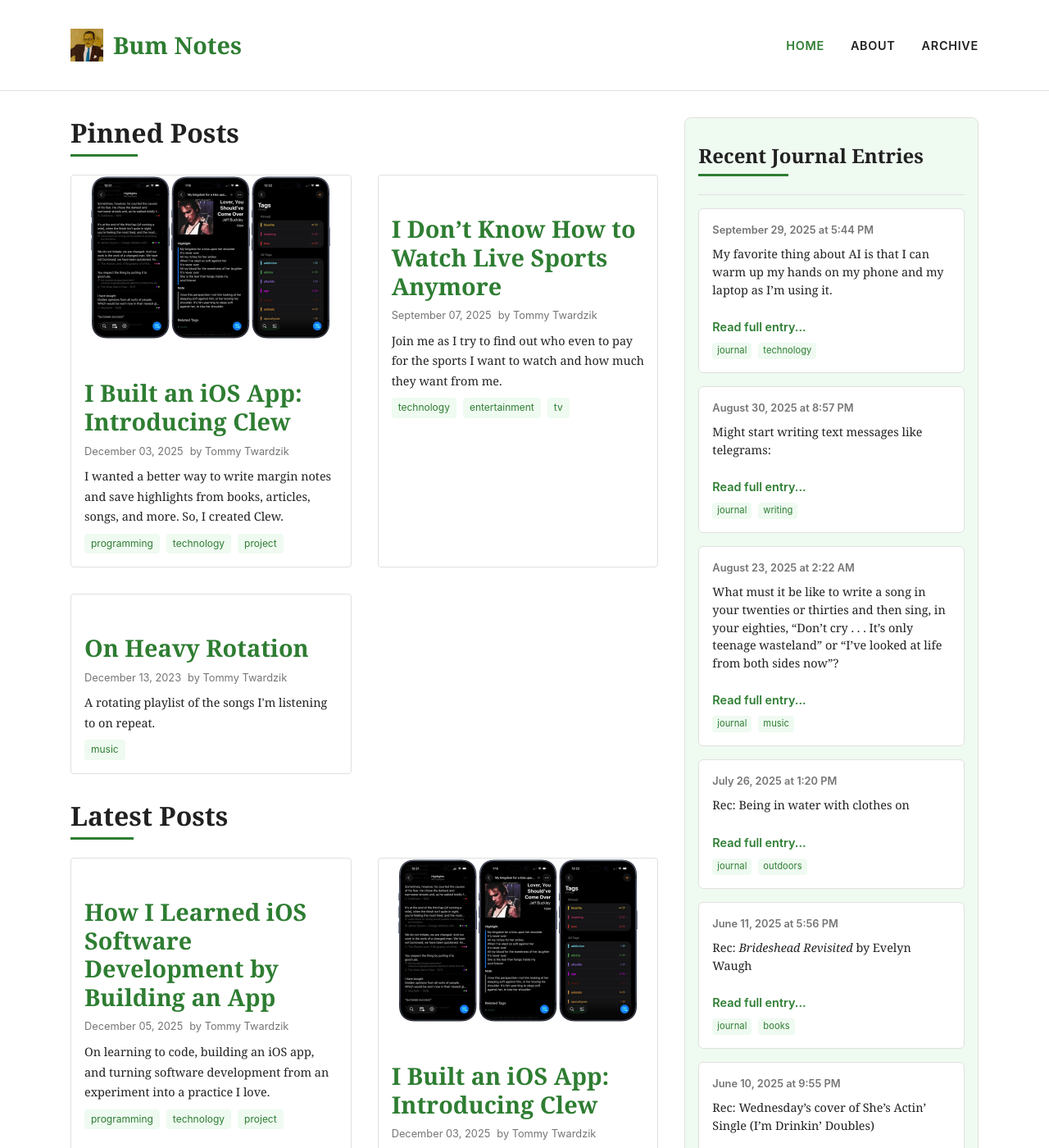
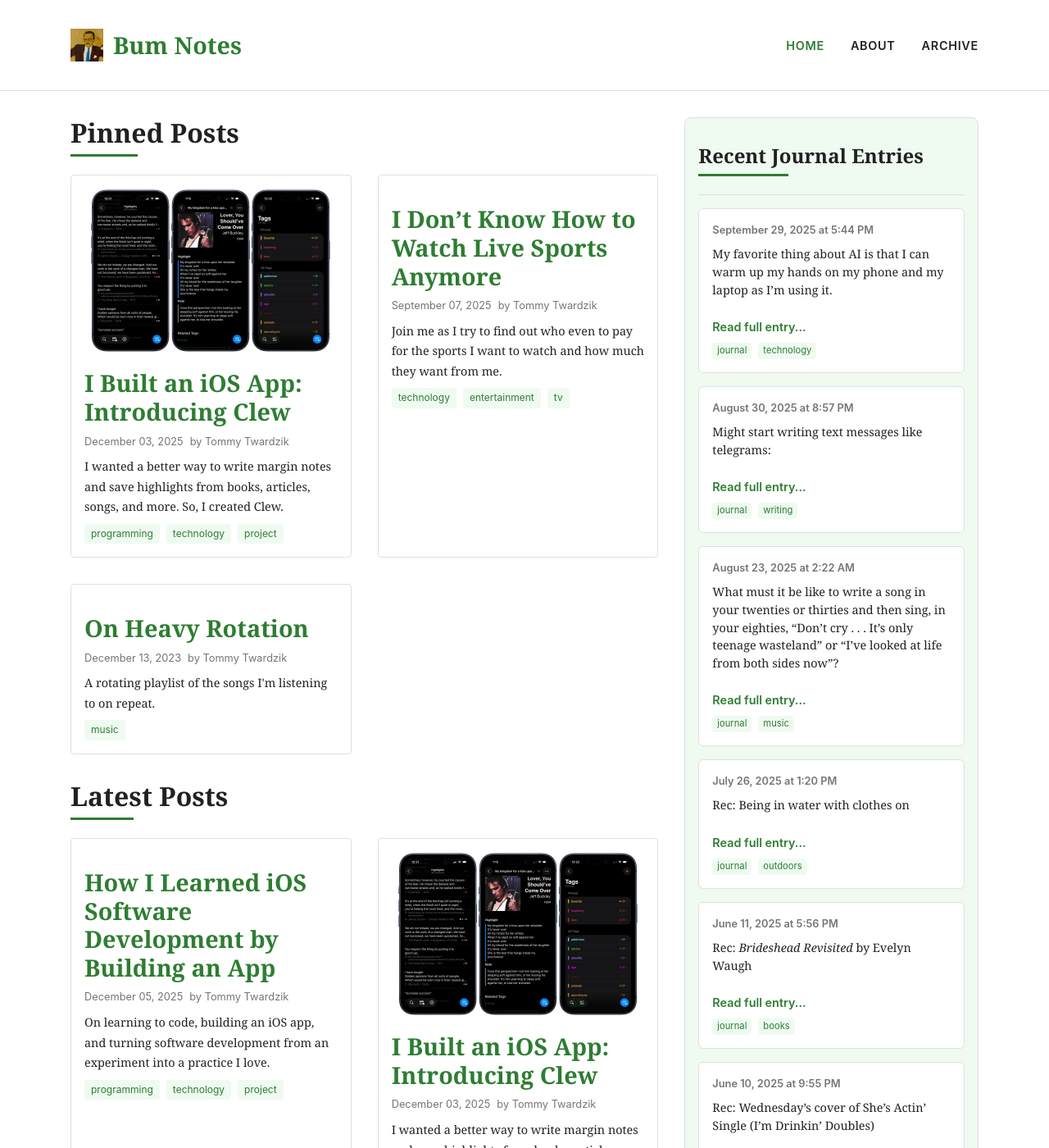
Before and after one commit to ttwardz/bum-notes-blog, a Jekyll site: the page built from index.markdown, in a window 1280 px wide and 1400 px high. Shown: the whole window at 82% size. Built offline with Jekyll 4.4.1, drawn with Linux system fonts in a browser that asks for light colours.

Commit message:
Fix post card spacing consistency

```diff
--- a/_sass/main.scss
+++ b/_sass/main.scss
@@ -662,6 +662,14 @@ th {
   margin-bottom: var(--space-l);
 }
 
+.latest-posts .post-card {
+  padding-top: var(--space-m);
+}
+
+.latest-posts .post-card .post-title {
+  margin-top: 0.25rem;
+}
+
 .journal-card {
   border: 1px solid var(--color-border);
   border-radius: 8px;
```
